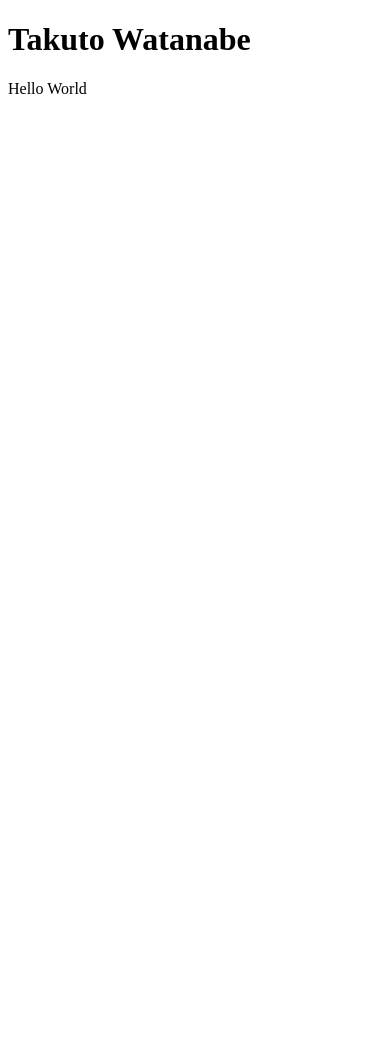
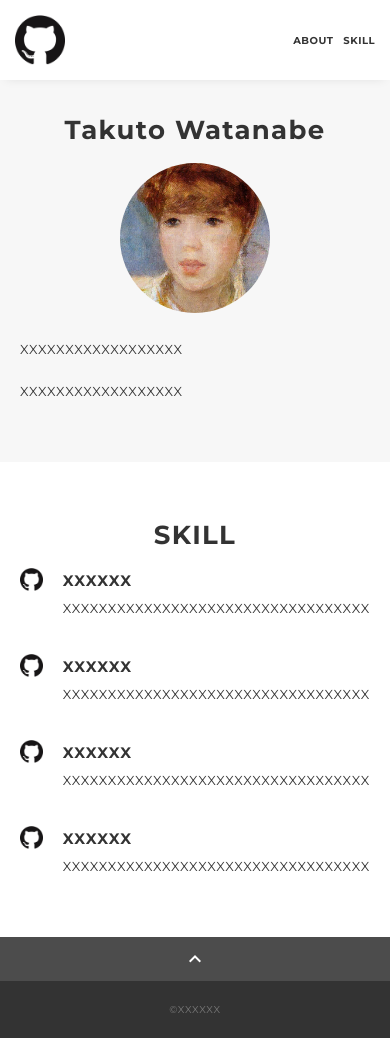
Before and after one commit to immortal-duck35/portfolio, a plain HTML site: page docs/index.html in a window 390 px wide. Before the commit the page ends 844 px from the top, so only its background shows below. Drawn offline with nearby package versions, Linux system fonts and the light colour scheme.

Commit message:
テンプレート反映

```diff
--- /dev/null
+++ b/docs/css/ress.css
@@ -0,0 +1,283 @@
+/*!
+ * ress.css • v3.0.1
+ * MIT License
+ * github.com/filipelinhares/ress
+ */
+
+/* # =================================================================
+   # Global selectors
+   # ================================================================= */
+
+html {
+  box-sizing: border-box;
+  word-break: normal;
+  -moz-tab-size: 4;
+  tab-size: 4;
+
+  -webkit-text-size-adjust: 100%; /* Prevent adjustments of font size after orientation changes in iOS */
+}
+
+*,
+::before,
+::after {
+  box-sizing: inherit;
+  background-repeat: no-repeat; /* Set `background-repeat: no-repeat` to all elements and pseudo elements */
+}
+
+::before,
+::after {
+  vertical-align: inherit;
+  text-decoration: inherit; /* Inherit text-decoration and vertical align to ::before and ::after pseudo elements */
+}
+
+* {
+  margin: 0;
+  padding: 0; /* Reset `padding` and `margin` of all elements */
+}
+
+/* # =================================================================
+   # General elements
+   # ================================================================= */
+
+hr {
+  overflow: visible; /* Show the overflow in Edge and IE */
+  height: 0; /* Add the correct box sizing in Firefox */
+}
+
+details,
+main {
+  display: block; /* Render the `main` element consistently in IE. */
+}
+
+summary {
+  display: list-item; /* Add the correct display in all browsers */
+}
+
+small {
+  font-size: 80%; /* Set font-size to 80% in `small` elements */
+}
+
+[hidden] {
+  display: none; /* Add the correct display in IE */
+}
+
+abbr[title] {
+  /* Add the correct text decoration in Chrome, Edge, IE, Opera, and Safari */
+  text-decoration: underline;
+  text-decoration: underline dotted;
+  border-bottom: none; /* Remove the bottom border in Chrome 57 */
+}
+
+a {
+  background-color: transparent; /* Remove the gray background on active links in IE 10 */
+}
+
+a:active,
+a:hover {
+  outline-width: 0; /* Remove the outline when hovering in all browsers */
+}
+
+code,
+kbd,
+pre,
+samp {
+  font-family: monospace, monospace; /* Specify the font family of code elements */
+}
+
+pre {
+  font-size: 1em; /* Correct the odd `em` font sizing in all browsers */
+}
+
+b,
+strong {
+  font-weight: bolder; /* Add the correct font weight in Chrome, Edge, and Safari */
+}
+
+/* https://gist.github.com/unruthless/413930 */
+sub,
+sup {
+  position: relative;
+  font-size: 75%;
+  line-height: 0;
+  vertical-align: baseline;
+}
+
+sub {
+  bottom: -.25em;
+}
+
+sup {
+  top: -.5em;
+}
+
+/* # =================================================================
+   # Forms
+   # ================================================================= */
+
+input {
+  border-radius: 0;
+}
+
+/* Replace pointer cursor in disabled elements */
+[disabled] {
+  cursor: default;
+}
+
+[type="number"]::-webkit-inner-spin-button,
+[type="number"]::-webkit-outer-spin-button {
+  height: auto; /* Correct the cursor style of increment and decrement buttons in Chrome */
+}
+
+[type="search"] {
+  outline-offset: -2px; /* Correct the outline style in Safari */
+
+  -webkit-appearance: textfield; /* Correct the odd appearance in Chrome and Safari */
+}
+
+[type="search"]::-webkit-search-decoration {
+  -webkit-appearance: none; /* Remove the inner padding in Chrome and Safari on macOS */
+}
+
+textarea {
+  overflow: auto; /* Internet Explorer 11+ */
+  resize: vertical; /* Specify textarea resizability */
+}
+
+button,
+input,
+optgroup,
+select,
+textarea {
+  font: inherit; /* Specify font inheritance of form elements */
+}
+
+optgroup {
+  font-weight: bold; /* Restore the font weight unset by the previous rule */
+}
+
+button {
+  overflow: visible; /* Address `overflow` set to `hidden` in IE 8/9/10/11 */
+}
+
+button,
+select {
+  text-transform: none; /* Firefox 40+, Internet Explorer 11- */
+}
+
+/* Apply cursor pointer to button elements */
+button,
+[type="button"],
+[type="reset"],
+[type="submit"],
+[role="button"] {
+  cursor: pointer;
+  color: inherit;
+}
+
+/* Remove inner padding and border in Firefox 4+ */
+button::-moz-focus-inner,
+[type="button"]::-moz-focus-inner,
+[type="reset"]::-moz-focus-inner,
+[type="submit"]::-moz-focus-inner {
+  padding: 0;
+  border-style: none;
+}
+
+/* Replace focus style removed in the border reset above */
+button:-moz-focusring,
+[type="button"]::-moz-focus-inner,
+[type="reset"]::-moz-focus-inner,
+[type="submit"]::-moz-focus-inner {
+  outline: 1px dotted ButtonText;
+}
+
+button,
+html [type="button"],
+/* Prevent a WebKit bug where (2) destroys native `audio` and `video`controls in Android 4 */
+[type="reset"],
+[type="submit"] {
+  -webkit-appearance: button; /* Correct the inability to style clickable types in iOS */
+}
+
+/* Remove the default button styling in all browsers */
+button,
+input,
+select,
+textarea {
+  border-style: none;
+  background-color: transparent;
+}
+
+/* Style select like a standard input */
+select {
+  -webkit-appearance: none; /* Chrome 41+ */
+  -moz-appearance: none; /* Firefox 36+ */
+}
+
+select::-ms-expand {
+  display: none; /* Internet Explorer 11+ */
+}
+
+select::-ms-value {
+  color: currentColor; /* Internet Explorer 11+ */
+}
+
+legend {
+  display: table; /* Correct the text wrapping in Edge and IE */
+  max-width: 100%; /* Correct the text wrapping in Edge and IE */
+  max-width: 100%; /* Correct the text wrapping in Edge 18- and IE */
+  white-space: normal; /* Correct the text wrapping in Edge and IE */
+  color: inherit; /* Correct the color inheritance from `fieldset` elements in IE */
+  border: 0; /* Correct `color` not being inherited in IE 8/9/10/11 */
+}
+
+::-webkit-file-upload-button {
+  font: inherit; /* Change font properties to `inherit` in Chrome and Safari */
+  color: inherit;
+  /* Correct the inability to style clickable types in iOS and Safari */
+
+  -webkit-appearance: button;
+}
+
+/* # =================================================================
+   # Specify media element style
+   # ================================================================= */
+
+img {
+  border-style: none; /* Remove border when inside `a` element in IE 8/9/10 */
+}
+
+/* Add the correct vertical alignment in Chrome, Firefox, and Opera */
+progress {
+  vertical-align: baseline;
+}
+
+/* # =================================================================
+   # Accessibility
+   # ================================================================= */
+
+/* Hide content from screens but not screenreaders */
+@media screen {
+  [hidden~="screen"] {
+    display: inherit;
+  }
+  [hidden~="screen"]:not(:active):not(:focus):not(:target) {
+    position: absolute !important;
+    clip: rect(0 0 0 0) !important;
+  }
+}
+
+/* Specify the progress cursor of updating elements */
+[aria-busy="true"] {
+  cursor: progress;
+}
+
+/* Specify the pointer cursor of trigger elements */
+[aria-controls] {
+  cursor: pointer;
+}
+
+/* Specify the unstyled cursor of disabled, not-editable, or otherwise inoperable elements */
+[aria-disabled] {
+  cursor: default;
+}
--- /dev/null
+++ b/docs/css/style.css
@@ -0,0 +1,311 @@
+body {
+  font-family: "Montserrat","Helvetica Neue",Arial,"Hiragino Kaku Gothic ProN","Hiragino Sans",Meiryo,sans-serif;
+  font-size: 14px;
+  line-height: 1.8;
+  letter-spacing: .8px;
+  color: #333;
+}
+
+a {
+  transition: opacity .3s;
+  text-decoration: none;
+  color: #1ca9e3;
+}
+
+img {
+  max-width: 100%;
+  height: auto;
+  vertical-align: bottom;
+  border-style: none;
+}
+
+ul,
+li {
+  list-style: none;
+}
+
+.pc-only {
+  display: block;
+}
+
+.sp-only {
+  display: none;
+}
+
+.wrapper {
+  padding-top: 73px;
+}
+
+.section {
+  padding: 90px 0;
+}
+
+.section:nth-of-type(odd) {
+  background-color: #f7f7f7;
+}
+
+.inner {
+  max-width: 1340px;
+  margin: 0 auto;
+  padding: 0 40px;
+}
+
+.title {
+  font-size: 34px;
+  font-weight: bold;
+  line-height: 1;
+  margin-bottom: 40px;
+  text-align: center;
+  letter-spacing: .05em;
+  color: #333;
+}
+
+.lead {
+  margin-bottom: 30px;
+}
+
+/*--- header ---*/
+.header {
+  position: fixed;
+  top: 0;
+  z-index: 1;
+  width: 100%;
+  background-color: #fff;
+  box-shadow: 0 5px 10px -6px rgba(0,0,0,.1);
+}
+
+.header .inner {
+  display: flex;
+  align-items: center;
+  justify-content: space-between;
+  padding: 20px 40px;
+}
+
+.header-logo {
+  font-size: 20px;
+  font-weight: bold;
+  line-height: 1.2;
+  margin-right: 20px;
+  letter-spacing: .05em;
+}
+
+.header-logo a {
+  color: #333;
+}
+
+.header-banner {
+  width: 50px;
+}
+.header-nav-list {
+  display: flex;
+  justify-content: space-between;
+}
+
+.header-nav-item:not(:last-child) {
+  margin-right: 20px;
+}
+
+.header-nav-item a {
+  position: relative;
+  font-size: 13px;
+  font-weight: bold;
+  display: inline-block;
+  padding: 5px 0;
+  transition: .3s;
+  letter-spacing: .05em;
+  color: #333;
+}
+.header-nav-item a:after {
+  position: absolute;
+  bottom: 0;
+  left: 50%;
+  width: 0;
+  height: 3px;
+  content: "";
+  transition: .3s;
+  -webkit-transform: translateX(-50%);
+  transform: translateX(-50%);
+  background-color: #333;
+}
+
+.header-nav-item a:hover:after {
+  width: 100%;
+}
+
+/*--- about ---*/
+.profile {
+  display: flex;
+  flex-wrap: wrap;
+  max-width: 800px;
+  margin: 0 auto;
+}
+.profile-img {
+  width: 20%;
+  margin-right: 30px;
+  border-radius: 50%;
+}
+.profile-img img {
+  border-radius: 50%;
+}
+.profile-body {
+  flex: 1;
+}
+.profile-body p:not(:last-child) {
+  margin-bottom: 30px;
+}
+
+/*--- skill ---*/
+.skill-list {
+  display: flex;
+  flex-wrap: wrap;
+  justify-content: space-between;
+  margin-bottom: -50px;
+}
+
+.skill-item {
+  display: flex;
+  align-items: flex-start;
+  justify-content: space-between;
+  width: 48%;
+  margin-bottom: 50px;
+}
+
+.skill-img {
+  width: 60px;
+  height: auto;
+  margin-right: 20px;
+}
+
+.skill-body {
+  flex: 1;
+}
+
+.skill-name {
+  margin-bottom: 3px;
+}
+
+/*--- contact ---*/
+.contact {
+  text-align: center;
+}
+
+.contact-item:not(:last-child) {
+  margin-right: 10px;
+}
+
+.contact-icon {
+  width: 50px;
+}
+
+/*--- page-top ---*/
+.page-top {
+  font-weight: bold;
+  padding: 10px;
+  cursor: pointer;
+  text-align: center;
+  background-color: #4c4c4c;
+}
+
+.page-top .material-icons-outlined {
+  vertical-align: bottom;
+  color: #fff;
+}
+
+/*--- footer ---*/
+.footer {
+  padding: 30px;
+  background-color: #333;
+}
+
+.copyright {
+  font-size: 10px;
+  text-align: center;
+  color: #797979;
+}
+
+
+/* --- media Queries 767 ---*/
+@media screen and (max-width: 767px) {
+  body {
+    font-size: 13px;
+    line-height: 1.7;
+  }
+
+  .pc-only {
+    display: none;
+  }
+
+  .sp-only {
+    display: block;
+  }
+
+  .title {
+    font-size: 26px;
+    margin-bottom: 20px;
+  }
+
+  .wrapper {
+    padding-top: 57px;
+  }
+
+  .section {
+    padding: 60px 0;
+  }
+
+  .inner {
+    padding: 0 20px;
+  }
+
+  .header .inner {
+    padding: 15px;
+  }
+
+  .header-logo {
+    font-size: 15px;
+    margin-right: 15px;
+  }
+
+  .header-nav-item:not(:last-child) {
+    margin-right: 10px;
+  }
+
+  .header-nav-item a {
+    font-size: 10px;
+  }
+
+  .header-nav-item a:after {
+    display: none;
+  }
+
+  .profile {
+    display: block;
+  }
+  .profile-img {
+    width: 150px;
+    margin: 0 auto;
+    margin-bottom: 25px;
+  }
+
+  .profile-body p:not(:last-child) {
+    margin-bottom: 20px;
+  }
+
+  .skill-list {
+    display: block;
+    margin-bottom: 0;
+  }
+
+  .skill-item {
+    width: 100%;
+    margin-bottom: 35px;
+  }
+
+  .skill-item:last-child {
+    margin-bottom: 0;
+  }
+
+  .footer {
+    padding: 20px;
+  }
+
+}
--- a/docs/index.html
+++ b/docs/index.html
@@ -1,11 +1,117 @@
 <!DOCTYPE html>
 <html>
 <head>
-<meta charset="UTF-8">
-<title>My Portfolio</title>
+<meta charset="utf-8" />
+<meta name="viewport"
+	content="width=device-width,initial-scale=1.0,user-scalable=no" />
+<meta property="og:type" content="website" />
+<meta property="og:title" content="XXXXXX's portfolio" />
+<!-- <meta property="og:url" content="dummyurl" /> -->
+<meta property="og:description" content="XXXXXXの自己紹介サイトです。" />
+<meta property="og:image" content="img/ogp.png" />
+<meta name="description" content="XXXXXXの自己紹介サイトです。" />
+<title>XXXXXX ポートフォリオ</title>
+<link rel="preconnect" href="https://fonts.gstatic.com" />
+<link
+	href="https://fonts.googleapis.com/css2?family=Montserrat:wght@400;700&display=swap"
+	rel="stylesheet" />
+<link
+	href="https://fonts.googleapis.com/css?family=Material+Icons+Outlined"
+	rel="stylesheet" />
+<link href="css/ress.css" media="all" rel="stylesheet" type="text/css" />
+<link href="css/style.css" media="all" rel="stylesheet" type="text/css" />
+<!-- <link rel="shortcut icon" href="img/favicon.ico" /> -->
+<!-- <link rel="canonical" href="dummyurl" /> -->
 </head>
+
 <body>
-	<h1>Takuto Watanabe</h1>
-	<p>Hello World</p>
+	<div class="wrapper">
+		<header class="header">
+			<div class="inner">
+				<h1 class="header-logo">
+					<a href="#"><img class="header-banner" src="img/github.png"
+						alt="ロゴマーク" /> </a>
+				</h1>
+				<nav class="header-nav">
+					<ul class="header-nav-list">
+						<li class="header-nav-item"><a href="#about">ABOUT</a></li>
+						<li class="header-nav-item"><a href="#skill">SKILL</a></li>
+					</ul>
+				</nav>
+			</div>
+		</header>
+
+		<main class="content">
+			<section class="about section" id="about">
+				<div class="inner">
+					<h2 class="title">Takuto Watanabe</h2>
+					<div class="profile">
+						<p class="profile-img">
+							<img src="img/profile.png" alt="自画像" />
+						</p>
+						<div class="profile-body">
+							<p>XXXXXXXXXXXXXXXXXX</p>
+							<p>XXXXXXXXXXXXXXXXXX</p>
+						</div>
+					</div>
+				</div>
+			</section>
+
+			<section class="skill section" id="skill">
+				<div class="inner">
+					<h2 class="title">SKILL</h2>
+					<div class="skill-list">
+						<div class="skill-item">
+							<p class="skill-img">
+								<img src="img/github.png" alt="logo" />
+							</p>
+							<div class="skill-body">
+								<h3 class="skill-name">XXXXXX</h3>
+								<p class="skill-text">XXXXXXXXXXXXXXXXXXXXXXXXXXXXXXXXXX</p>
+							</div>
+						</div>
+						<div class="skill-item">
+							<p class="skill-img">
+								<img src="img/github.png" alt="logo" />
+							</p>
+							<div class="skill-body">
+								<h3 class="skill-name">XXXXXX</h3>
+								<p class="skill-text">XXXXXXXXXXXXXXXXXXXXXXXXXXXXXXXXXX</p>
+							</div>
+						</div>
+						<div class="skill-item">
+							<p class="skill-img">
+								<img src="img/github.png" alt="logo" />
+							</p>
+							<div class="skill-body">
+								<h3 class="skill-name">XXXXXX</h3>
+								<p class="skill-text">XXXXXXXXXXXXXXXXXXXXXXXXXXXXXXXXXX</p>
+							</div>
+						</div>
+						<div class="skill-item">
+							<p class="skill-img">
+								<img src="img/github.png" alt="logo" />
+							</p>
+							<div class="skill-body">
+								<h3 class="skill-name">XXXXXX</h3>
+								<p class="skill-text">XXXXXXXXXXXXXXXXXXXXXXXXXXXXXXXXXX</p>
+							</div>
+						</div>
+					</div>
+				</div>
+			</section>
+
+			<div class="page-top" id="js-page-top">
+				<span class="material-icons-outlined">expand_less</span>
+			</div>
+
+			<footer class="footer">
+				<div class="copyright">&copy;XXXXXX</div>
+			</footer>
+		</main>
+	</div>
+	<script
+		src="https://ajax.googleapis.com/ajax/libs/jquery/3.5.1/jquery.min.js"></script>
+	<script src="js/script.js"></script>
 </body>
 </html>
--- /dev/null
+++ b/docs/js/script.js
@@ -0,0 +1,20 @@
+$(function () {
+
+  //ページ内スクロール
+  var navHeight = $(".header").outerHeight();
+
+  $('a[href^="#"]').on("click", function () {
+    var href = $(this).attr("href");
+    var target = $(href == "#" || href == "" ? "html" : href);
+    var position = target.offset().top - navHeight;
+    $("html, body").animate({ scrollTop: position, }, 300, "swing");
+    return false;
+  });
+
+  //ページトップ
+  $("#js-page-top").on("click", function () {
+    $("body,html").animate({ scrollTop: 0, }, 300);
+    return false;
+  });
+
+});
```
Also changed, not shown: docs/img/github.png (added), docs/img/ogp.png (added), docs/img/profile.png (added).
